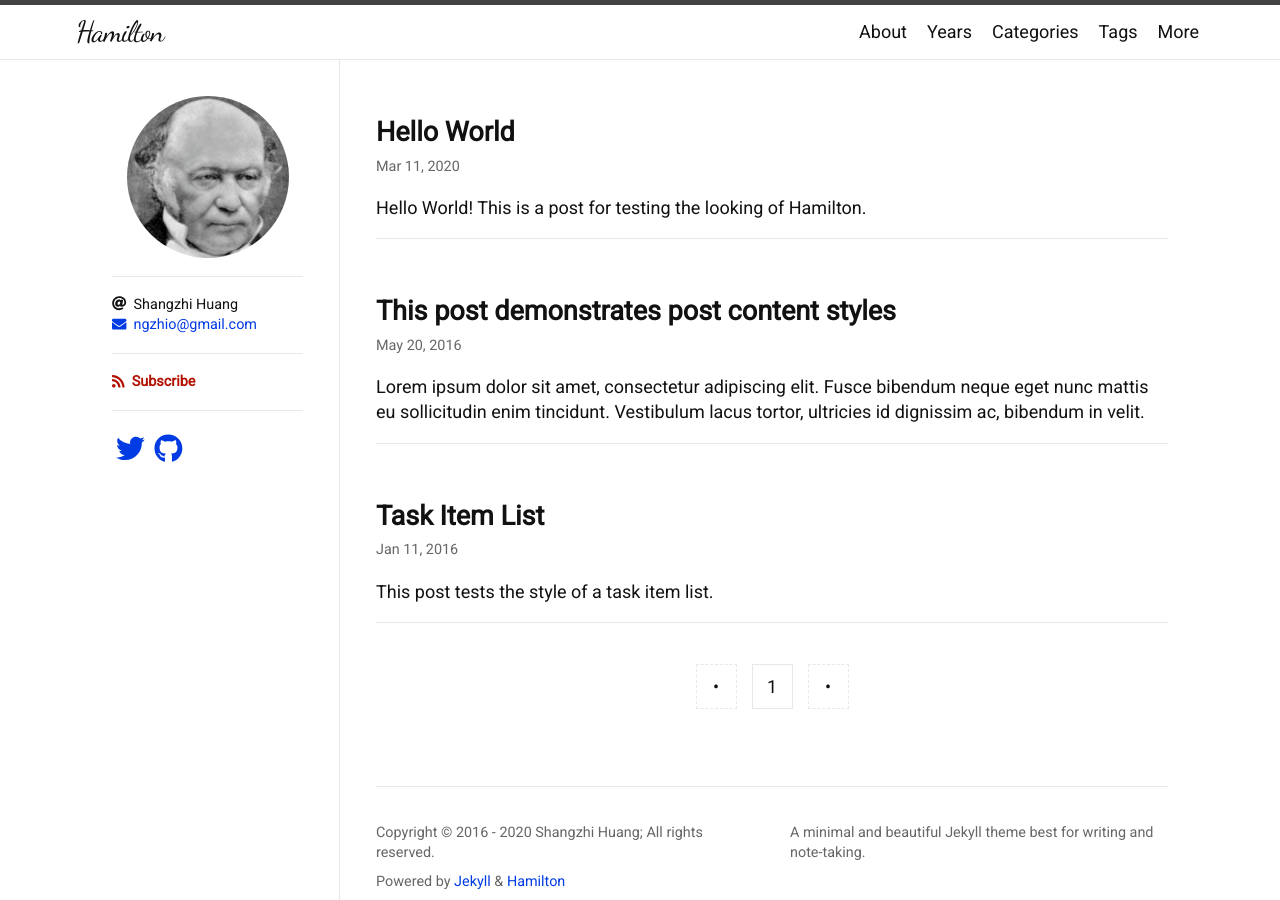
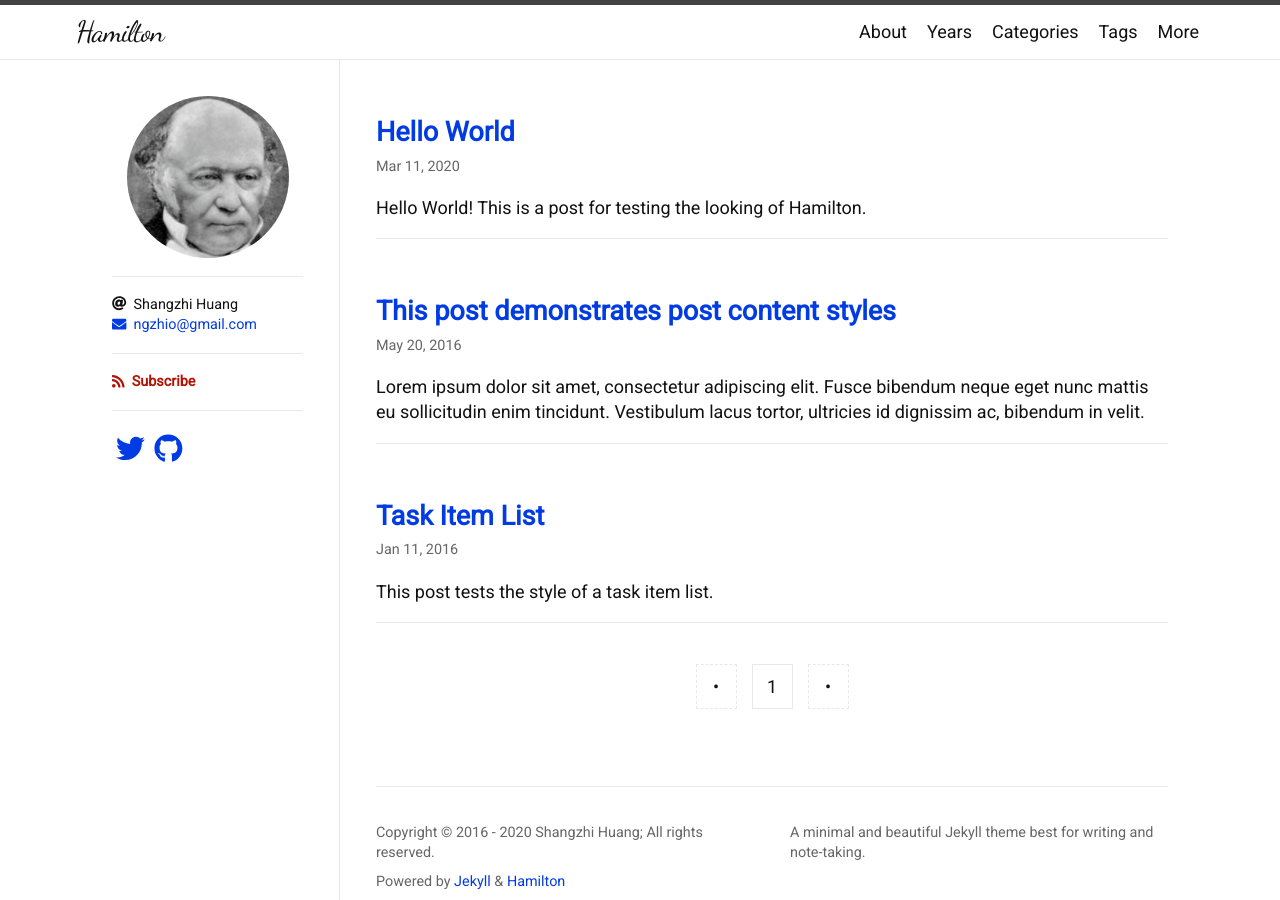
Before and after one commit to zivong/jekyll-theme-hamilton, a Jekyll site: the page built from index.html, in a window 1280 px wide. Built offline with Jekyll 4.4.1, drawn with Linux system fonts in a browser that asks for light colours; nearby versions of some CDN libraries; some web fonts are replaced; the list of posts is cut into pages by our own code.

Commit message:
Modify the color of post link

```diff
--- a/_layouts/home.html
+++ b/_layouts/home.html
@@ -18,7 +18,7 @@ layout: default
       {%- for post in posts -%}
       <li>
         <h2>
-          <a class="post-link" href="{{ post.url | relative_url }}">
+          <a href="{{ post.url | relative_url }}">
             {{ post.title | escape }}
           </a>
         </h2>
--- a/_sass/hamilton/skin.scss
+++ b/_sass/hamilton/skin.scss
@@ -106,14 +106,6 @@ table {
   }
 }
 
-.post-link {
-  color: $text-color;
-
-  &:visited {
-    color: $text-color;
-  }
-}
-
 .post-header {
   border-bottom-color: $border-color-light;
 }
```
